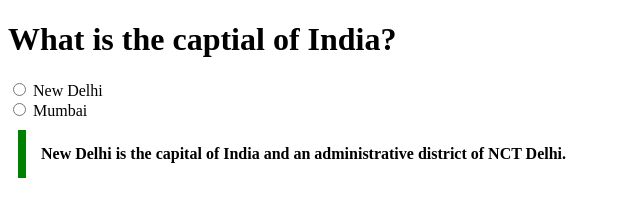
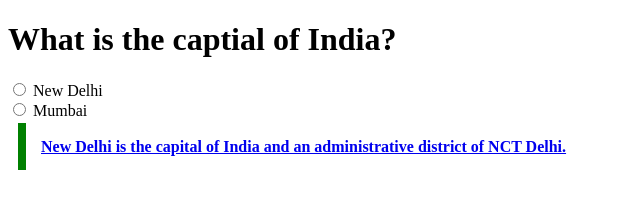
Before and after one commit to acciojob/trivia-RajTrivedi999, a website: page main.html in a window 1280 px wide. Shown: the whole page, without its empty margins (0-640 px from the left). Drawn offline with Linux system fonts and the light colour scheme.

Commit message:
created a submission

```diff
--- a/main.html
+++ b/main.html
@@ -12,8 +12,12 @@
 	<input type="radio" name="select" value="New delhi">
 	<label>New Delhi</label> <br>
 	<input type="radio" name="select" value="New delhi">
-	<label>Mumbai</label>
-	<div class="quote">New Delhi is the capital of India and an administrative district of NCT Delhi.</div>
+	<label>Mumbai</label> <br> <br>
+	<div>
+		<a class="quote" href="https://en.wikipedia.org/wiki/New_Delhi">
+			New Delhi is the capital of India and an administrative district of NCT Delhi.
+		</a>
+	</div>
     <script type="text/javascript" src="./script.js">
 </script>
 
```
